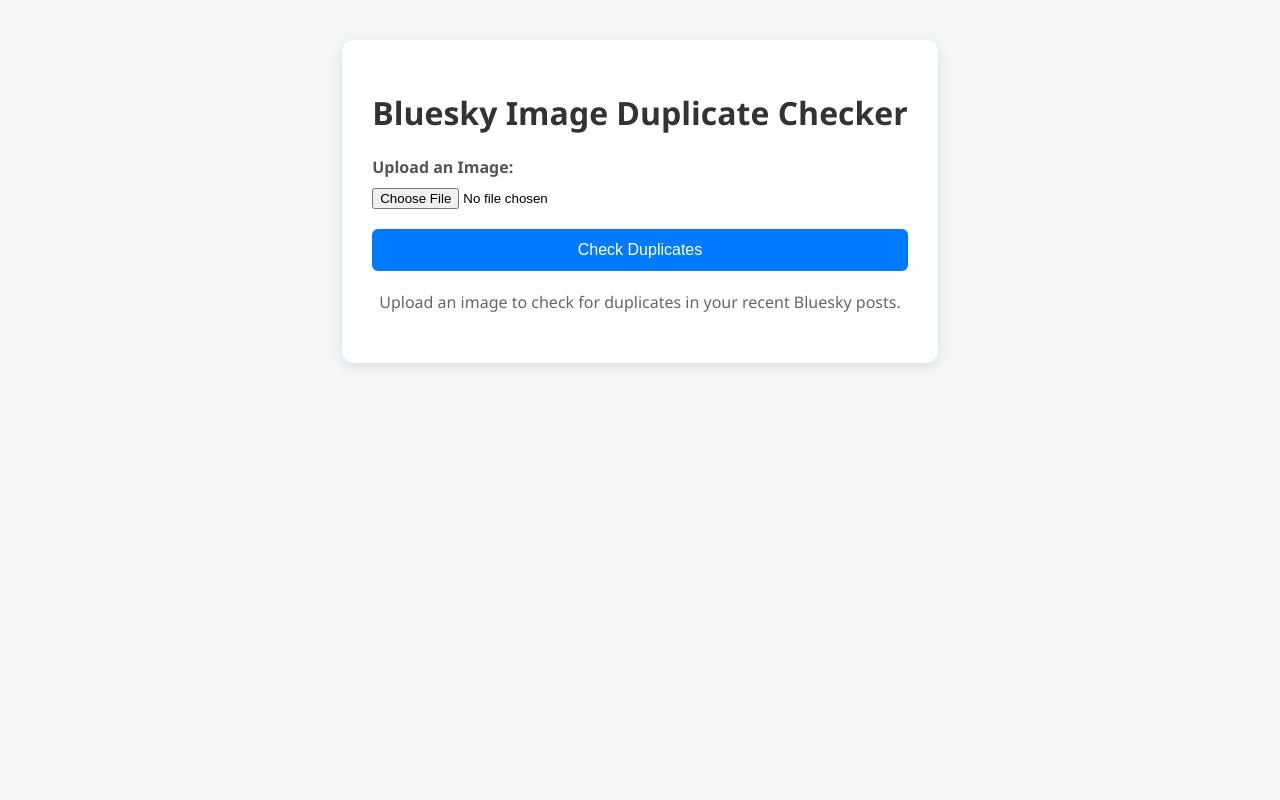
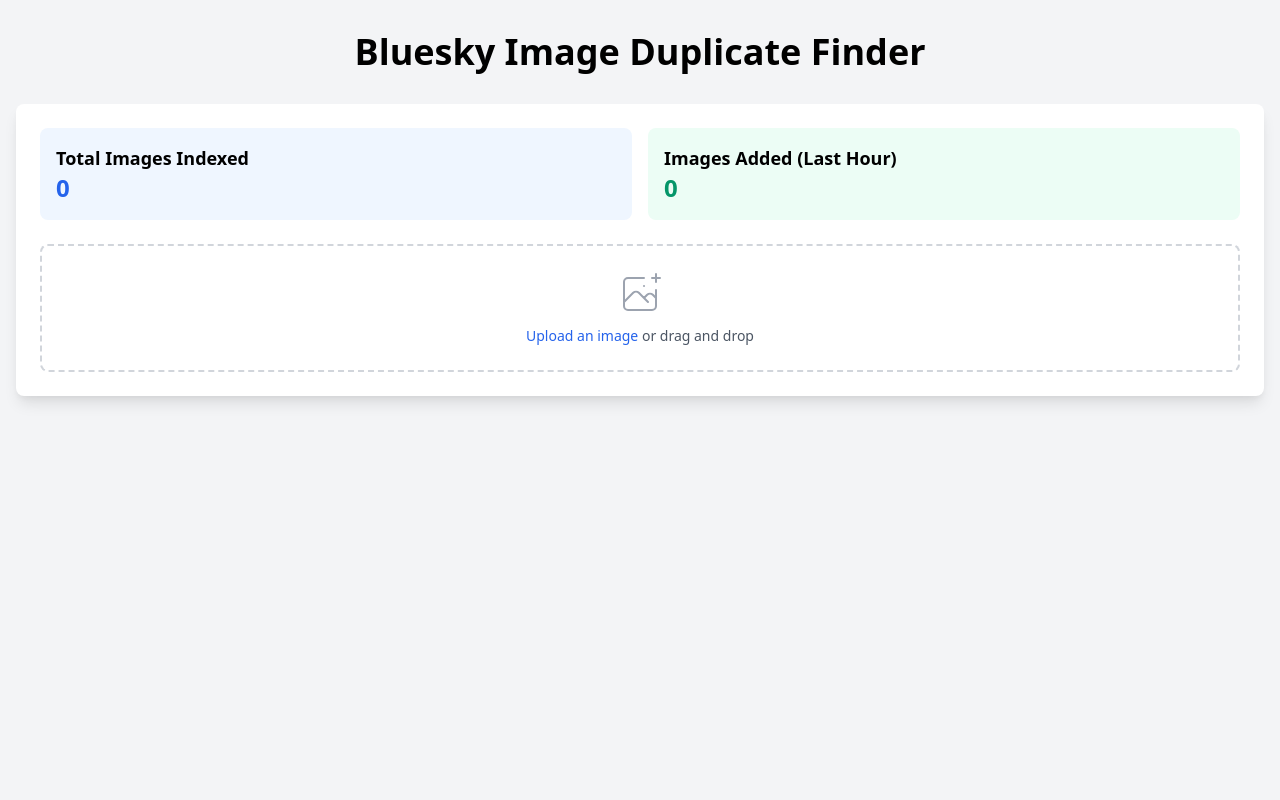
Before and after one commit to FaiMartinez/bsky-firehose-image-detection-system, a Flask app: page / in a window 1280 px wide. Run offline with Flask 3, Linux system fonts and the light colour scheme; data that the repository does not hold is empty.

Commit message:
ATProto Firehose Image Duplicate Detector

```diff
--- a/app/routes.py
+++ b/app/routes.py
@@ -1,56 +1,55 @@
-from flask import Blueprint, render_template, request
+from flask import Blueprint, render_template, request, jsonify
 import os
 from PIL import Image
-from .hashing_utils import get_hashes, compare_hashes
-from .bsky_utils import login_bsky, get_own_image_posts
+from .search_utils import search_similar_images
+import asyncio
+from .firehose import run_firehose
+import threading
 
 main = Blueprint('main', __name__)
 
+def start_firehose():
+    loop = asyncio.new_event_loop()
+    asyncio.set_event_loop(loop)
+    loop.run_until_complete(run_firehose())
+
+@main.before_app_first_request
+def start_firehose_crawler():
+    thread = threading.Thread(target=start_firehose, daemon=True)
+    thread.start()
+
 @main.route("/", methods=["GET", "POST"])
 def index():
-    exact_matches, similar_matches = [], []
-    error = None
-
     if request.method == "POST":
         try:
-            handle = os.getenv("BSKY_HANDLE")
-            password = os.getenv("BSKY_APP_PASSWORD")
             file = request.files.get("image")
+            if not file:
+                return jsonify({"error": "No image file provided"}), 400
 
-            if not handle or not password or not file:
-                error = "Missing handle, password, or image file."
-                return render_template("index.html", error=error)
+            image = Image.open(file.stream).convert("RGB")
+            exact_matches, similar_matches = search_similar_images(image)
 
-            os.makedirs("static/uploads", exist_ok=True)
-            filepath = os.path.join("static/uploads", file.filename)
-            file.save(filepath)
-
-            uploaded_img = Image.open(filepath).convert("RGB")
-            uploaded_hashes = get_hashes(uploaded_img)
-
-            client = login_bsky()
-            posts = get_own_image_posts(client)
-
-            if not posts:
-                error = "No posts with images found in your recent feed."
-
-            for post_url, img in posts:
-                post_hashes = get_hashes(img.convert("RGB"))
-                match_type = compare_hashes(uploaded_hashes, post_hashes)
-
-                if match_type == "exact":
-                    exact_matches.append(post_url)
-                elif match_type == "similar":
-                    similar_matches.append(post_url)
-
-            os.remove(filepath)
+            return jsonify({
+                "exact_matches": exact_matches,
+                "similar_matches": similar_matches
+            })
 
         except Exception as e:
-            error = str(e)
+            return jsonify({"error": str(e)}), 500
 
-    return render_template(
-        "index.html",
-        exact_matches=exact_matches,
-        similar_matches=similar_matches,
-        error=error
-    )
+    return render_template("index.html")
+
+@main.route("/stats")
+def stats():
+    import sqlite3
+    with sqlite3.connect('images.db') as conn:
+        cursor = conn.cursor()
+        total_images = cursor.execute('SELECT COUNT(*) FROM images').fetchone()[0]
+        recent_images = cursor.execute(
+            'SELECT COUNT(*) FROM images WHERE created_at > datetime("now", "-1 hour")'
+        ).fetchone()[0]
+
+    return jsonify({
+        "total_images": total_images,
+        "recent_images": recent_images
+    })
--- a/app/templates/index.html
+++ b/app/templates/index.html
@@ -2,155 +2,121 @@
 <html lang="en">
 <head>
     <meta charset="UTF-8">
-    <title>Bluesky Image Duplicate Checker</title>
-    <style>
-        body {
-            font-family: 'Segoe UI', Tahoma, Geneva, Verdana, sans-serif;
-            background-color: #f4f6f8;
-            margin: 0;
-            padding: 0;
-            display: flex;
-            justify-content: center;
-            align-items: start;
-            min-height: 100vh;
+    <title>Bluesky Image Duplicate Finder</title>
+    <link href="https://cdn.jsdelivr.net/npm/tailwindcss@2.2.19/dist/tailwind.min.css" rel="stylesheet">
+</head>
+<body class="bg-gray-100 min-h-screen">
+    <div class="container mx-auto px-4 py-8">
+        <h1 class="text-4xl font-bold text-center mb-8">Bluesky Image Duplicate Finder</h1>
+
+        <div class="bg-white rounded-lg shadow-lg p-6 mb-8">
+            <div id="stats" class="grid grid-cols-2 gap-4 mb-6">
+                <div class="bg-blue-50 p-4 rounded-lg">
+                    <h3 class="text-lg font-semibold">Total Images Indexed</h3>
+                    <p id="totalImages" class="text-2xl font-bold text-blue-600">Loading...</p>
+                </div>
+                <div class="bg-green-50 p-4 rounded-lg">
+                    <h3 class="text-lg font-semibold">Images Added (Last Hour)</h3>
+                    <p id="recentImages" class="text-2xl font-bold text-green-600">Loading...</p>
+                </div>
+            </div>
+
+            <form id="uploadForm" class="space-y-4">
+                <div class="border-2 border-dashed border-gray-300 rounded-lg p-6 text-center">
+                    <input type="file" id="imageInput" accept="image/*" class="hidden">
+                    <label for="imageInput" class="cursor-pointer">
+                        <div class="space-y-2">
+                            <svg class="mx-auto h-12 w-12 text-gray-400" stroke="currentColor" fill="none" viewBox="0 0 48 48">
+                                <path d="M28 8H12a4 4 0 00-4 4v20m32-12v8m0 0v8a4 4 0 01-4 4H12a4 4 0 01-4-4v-4m32-4l-3.172-3.172a4 4 0 00-5.656 0L28 28M8 32l9.172-9.172a4 4 0 015.656 0L28 28m0 0l4 4m4-24h8m-4-4v8m-12 4h.02" stroke-width="2" stroke-linecap="round" stroke-linejoin="round" />
+                            </svg>
+                            <div class="text-sm text-gray-600">
+                                <span class="font-medium text-blue-600 hover:text-blue-500">Upload an image</span>
+                                or drag and drop
+                            </div>
+                        </div>
+                    </label>
+                </div>
+            </form>
+        </div>
+
+        <div id="results" class="hidden space-y-8">
+            <div id="exactMatches" class="bg-white rounded-lg shadow-lg p-6">
+                <h2 class="text-2xl font-bold mb-4">Exact Matches</h2>
+                <div class="grid grid-cols-1 md:grid-cols-2 lg:grid-cols-3 gap-4" id="exactMatchesGrid"></div>
+            </div>
+
+            <div id="similarMatches" class="bg-white rounded-lg shadow-lg p-6">
+                <h2 class="text-2xl font-bold mb-4">Similar Matches</h2>
+                <div class="grid grid-cols-1 md:grid-cols-2 lg:grid-cols-3 gap-4" id="similarMatchesGrid"></div>
+            </div>
+        </div>
+    </div>
+
+    <script>
+        function updateStats() {
+            fetch('/stats')
+                .then(response => response.json())
+                .then(data => {
+                    document.getElementById('totalImages').textContent = data.total_images.toLocaleString();
+                    document.getElementById('recentImages').textContent = data.recent_images.toLocaleString();
+                });
         }
 
-        .container {
-            max-width: 600px;
-            margin: 40px auto;
-            background-color: #fff;
-            padding: 30px;
-            border-radius: 12px;
-            box-shadow: 0 4px 12px rgba(0, 0, 0, 0.1);
+        function createMatchCard(match) {
+            return `
+                <div class="border rounded-lg overflow-hidden">
+                    <img src="${match.image_url}" alt="Match" class="w-full h-48 object-cover">
+                    <div class="p-4">
+                        <a href="${match.post_url}" target="_blank" class="text-blue-600 hover:text-blue-800">
+                            View Post
+                        </a>
+                        ${match.distance ? `<p class="text-sm text-gray-600">Similarity: ${(100 - match.distance * 2).toFixed(1)}%</p>` : ''}
+                    </div>
+                </div>
+            `;
         }
 
-        h1 {
-            text-align: center;
-            color: #333;
-        }
+        document.getElementById('imageInput').addEventListener('change', async (e) => {
+            const file = e.target.files[0];
+            if (!file) return;
 
-        form {
-            margin-top: 20px;
-            display: flex;
-            flex-direction: column;
-        }
+            const formData = new FormData();
+            formData.append('image', file);
 
-        label {
-            margin-bottom: 10px;
-            font-weight: bold;
-            color: #555;
-        }
+            try {
+                const response = await fetch('/', {
+                    method: 'POST',
+                    body: formData
+                });
 
-        input[type="file"] {
-            margin-bottom: 20px;
-        }
+                const data = await response.json();
 
-        input[type="submit"] {
-            background-color: #007BFF;
-            color: white;
-            border: none;
-            padding: 12px;
-            font-size: 16px;
-            border-radius: 6px;
-            cursor: pointer;
-            transition: background-color 0.3s ease;
-        }
+                if (data.error) {
+                    alert(data.error);
+                    return;
+                }
 
-        input[type="submit"]:hover {
-            background-color: #0056b3;
-        }
+                document.getElementById('results').classList.remove('hidden');
 
-        h2 {
-            margin-top: 40px;
-            color: #444;
-        }
+                const exactMatchesGrid = document.getElementById('exactMatchesGrid');
+                const similarMatchesGrid = document.getElementById('similarMatchesGrid');
 
-        ul {
-            padding-left: 20px;
-        }
+                exactMatchesGrid.innerHTML = data.exact_matches.length ?
+                    data.exact_matches.map(createMatchCard).join('') :
+                    '<p class="col-span-full text-center text-gray-600">No exact matches found</p>';
 
-        li {
-            margin-bottom: 8px;
-        }
+                similarMatchesGrid.innerHTML = data.similar_matches.length ?
+                    data.similar_matches.map(createMatchCard).join('') :
+                    '<p class="col-span-full text-center text-gray-600">No similar matches found</p>';
+            } catch (error) {
+                alert('Error processing image');
+                console.error(error);
+            }
+        });
 
-        a {
-            color: #007BFF;
-            text-decoration: none;
-        }
-
-        a:hover {
-            text-decoration: underline;
-        }
-
-        .error {
-            color: #d9534f;
-            font-weight: bold;
-            margin-top: 10px;
-            text-align: center;
-        }
-
-        .info {
-            color: #666;
-            text-align: center;
-            margin: 20px 0;
-        }
-
-        .results-section {
-            margin-top: 30px;
-            padding: 20px;
-            background-color: #f8f9fa;
-            border-radius: 8px;
-        }
-
-        .no-results {
-            color: #666;
-            font-style: italic;
-            text-align: center;
-            padding: 10px;
-        }
-    </style>
-</head>
-<body>
-    <div class="container">
-        <h1>Bluesky Image Duplicate Checker</h1>
-
-        {% if error %}
-            <p class="error">Error: {{ error }}</p>
-        {% endif %}
-
-        <form method="post" enctype="multipart/form-data">
-            <label for="image">Upload an Image:</label>
-            <input type="file" name="image" accept="image/*" required>
-            <input type="submit" value="Check Duplicates">
-        </form>
-
-        {% if request.method == 'POST' %}
-            <div class="results-section">
-                <h2>Exact Matches</h2>
-                {% if exact_matches %}
-                    <ul>
-                        {% for match in exact_matches %}
-                            <li><a href="{{ match }}" target="_blank">{{ match }}</a></li>
-                        {% endfor %}
-                    </ul>
-                {% else %}
-                    <p class="no-results">No exact matches found in your recent posts.</p>
-                {% endif %}
-
-                <h2>Visually Similar Matches</h2>
-                {% if similar_matches %}
-                    <ul>
-                        {% for match in similar_matches %}
-                            <li><a href="{{ match }}" target="_blank">{{ match }}</a></li>
-                        {% endfor %}
-                    </ul>
-                {% else %}
-                    <p class="no-results">No visually similar matches found in your recent posts.</p>
-                {% endif %}
-            </div>
-        {% else %}
-            <p class="info">Upload an image to check for duplicates in your recent Bluesky posts.</p>
-        {% endif %}
-    </div>
+        // Update stats every 30 seconds
+        updateStats();
+        setInterval(updateStats, 30000);
+    </script>
 </body>
 </html>
```
Also changed, not shown: app/firehose.py (added, +85 -0 lines), app/search_utils.py (added, +54 -0 lines), requirements.txt (line endings or trailing spaces).
